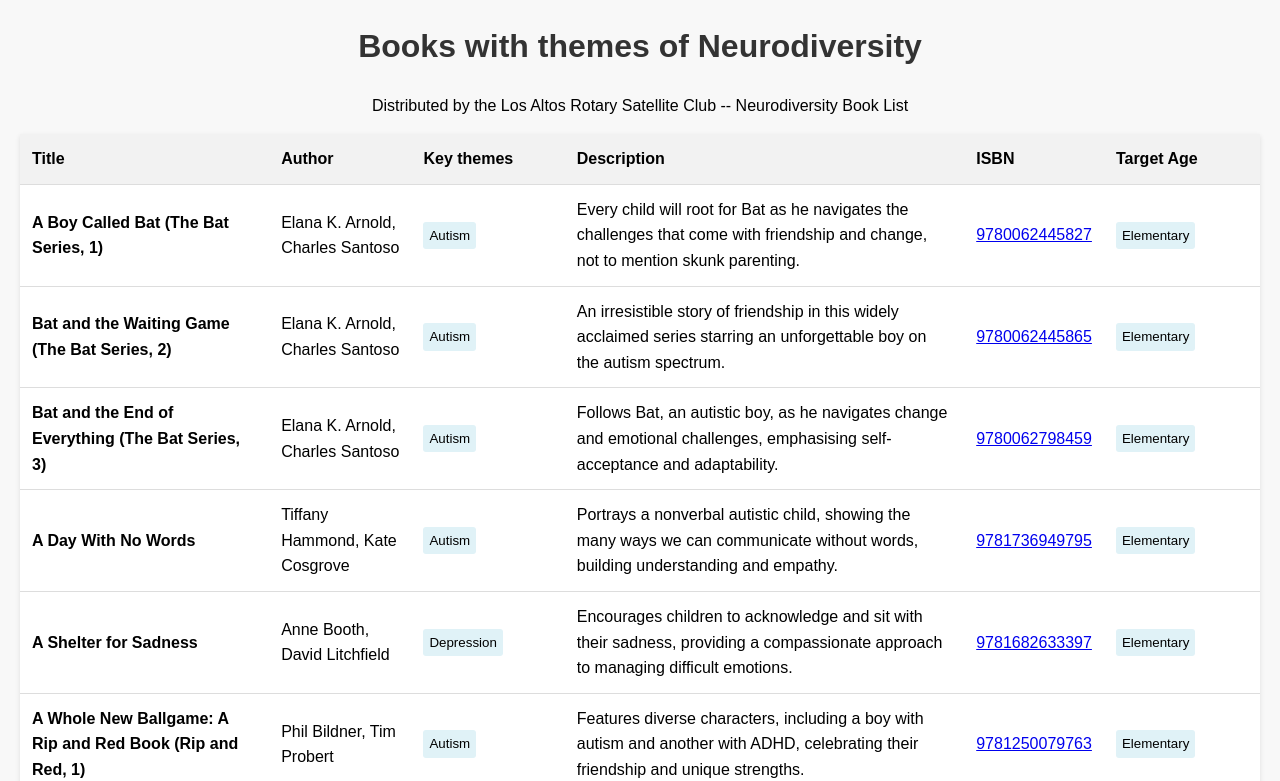
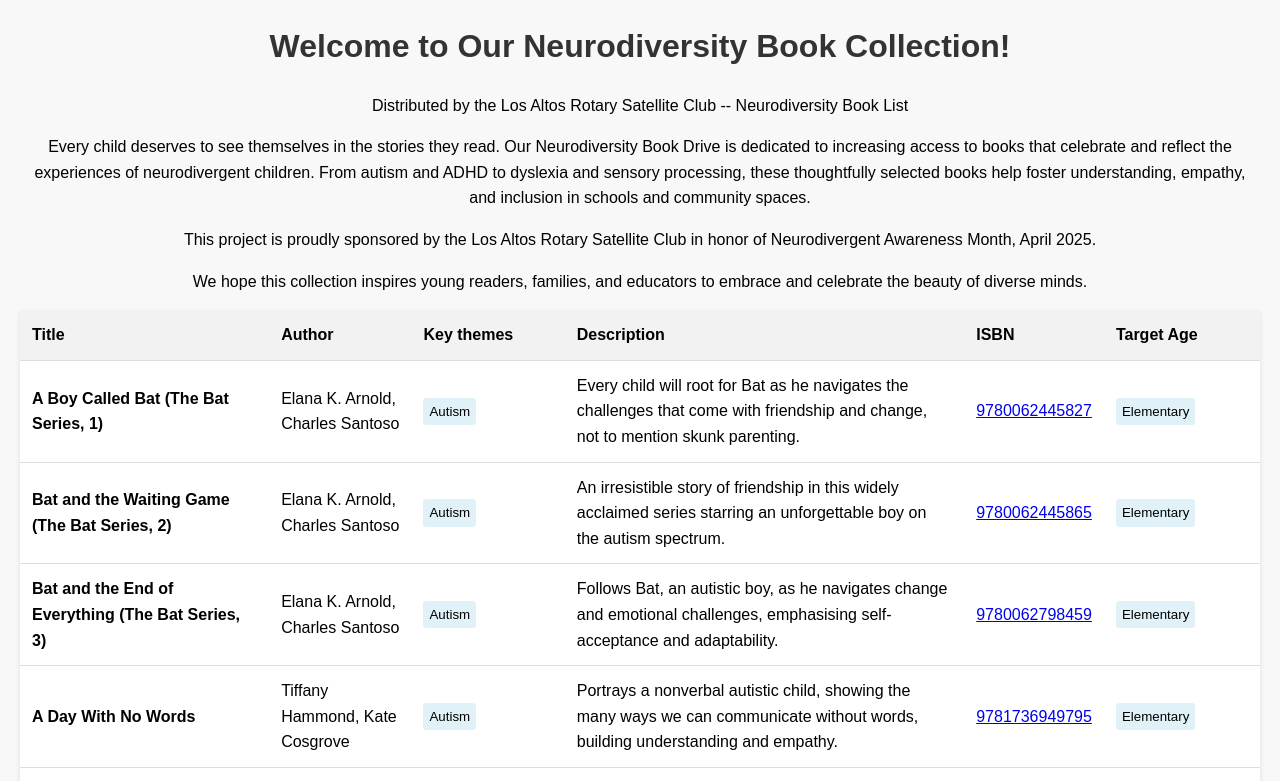
Before and after one commit to larc-ndbl/larc-ndbl.github.io, a plain HTML site: page index.html in a window 1280 px wide. Shown: the top 781 px of the page. Drawn offline with Linux system fonts and the light colour scheme.

Commit message:
Update index.html
Add intro text from Reena

```diff
--- a/index.html
+++ b/index.html
@@ -10,9 +10,17 @@
     src="//gc.zgo.at/count.js"></script>
 </head>
 <body>
-  <h1>Books with themes of Neurodiversity</h1>
+  <h1>Welcome to Our Neurodiversity Book Collection!</h1>
   <p>Distributed by the Los Altos Rotary Satellite Club -- Neurodiversity Book List</p>
-
+  <p>Every child deserves to see themselves in the stories they read.
+    Our Neurodiversity Book Drive is dedicated to increasing access to books that celebrate
+    and reflect the experiences of neurodivergent children. From autism and ADHD to dyslexia
+    and sensory processing, these thoughtfully selected books help foster understanding, empathy,
+    and inclusion in schools and community spaces.</p>
+  <p>This project is proudly sponsored by the Los Altos Rotary Satellite Club in honor of
+    Neurodivergent Awareness Month, April 2025.</p>
+  <p>We hope this collection inspires young readers, families, and educators to embrace and
+    celebrate the beauty of diverse minds.</p>
 <table>
     <thead>
         <tr>
```
